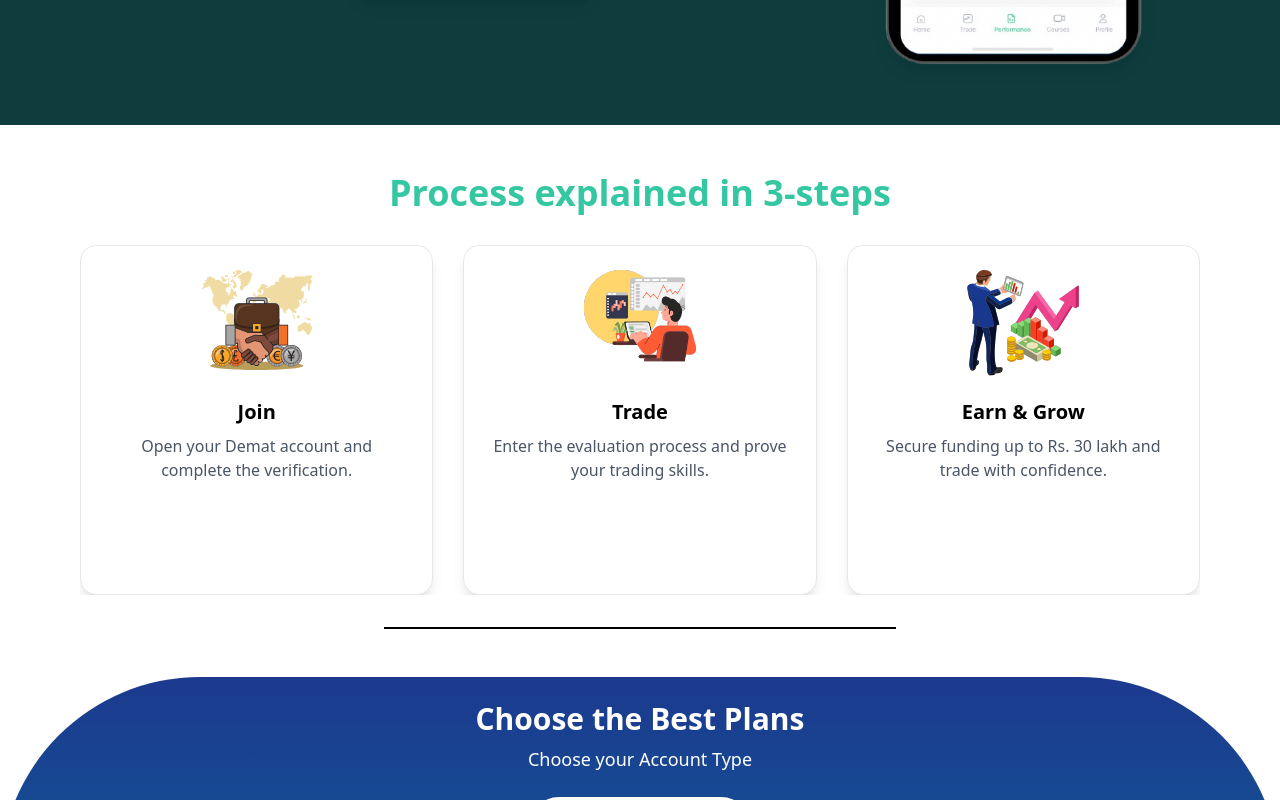
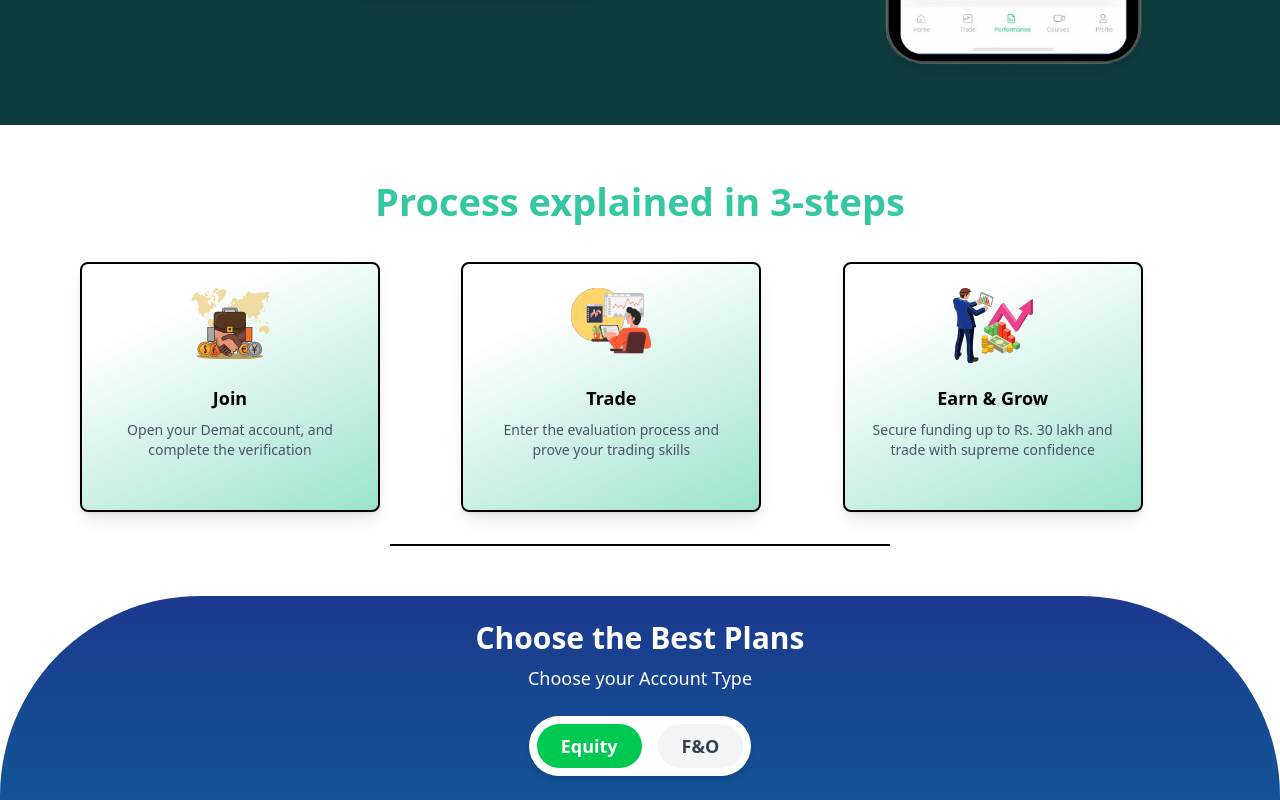
Before and after one commit to CoderSantosh1/capital-curve, a React (Vite) app: page / in a window 1280 px wide. Shown: the part 1360-2160 px from the top of the page. Built offline with nearby package versions, Linux system fonts and the light colour scheme.

Commit message:
some cjg

```diff
--- a/src/components/ProcessSteps.jsx
+++ b/src/components/ProcessSteps.jsx
@@ -1,66 +1,50 @@
 import React from "react";
-import { Swiper, SwiperSlide } from "swiper/react";
-import "swiper/css";
-import "swiper/css/navigation";
-import { Navigation } from "swiper/modules";
+import "./components.css";
 import Rf from "../assets/Earn and grow image.svg";
 import Tr from "../assets/Trade image.svg";
 import Jo from "../assets/Join image.svg";
-
 const steps = [
   {
     title: "Join",
-    description: "Open your Demat account and complete the verification.",
-    image: Jo,
+    description: "Open your Demat account, and complete the verification",
+    image: Jo, // Replace with actual image
   },
   {
     title: "Trade",
-    description: "Enter the evaluation process and prove your trading skills.",
-    image: Tr,
+    description: "Enter the evaluation process and prove your trading skills",
+    image: Tr, // Replace with actual image
   },
   {
     title: "Earn & Grow",
-    description: "Secure funding up to Rs. 30 lakh and trade with confidence.",
-    image: Rf,
+    description:
+      "Secure funding up to Rs. 30 lakh and trade with supreme confidence",
+    image: Rf, // Replace with actual image
   },
 ];
 
 const ProcessSteps = () => {
   return (
-    <div className="max-w-6xl mx-auto px-4 py-12">
-      {/* Header */}
-      <h2 className="text-3xl sm:text-4xl font-bold text-[#34c7a2] text-center mb-8">
+    <div className="max-w-6xl mx-auto px-4 py-12 text-center">
+      <h2 className="text-[38px] font-bold text-[#34c7a2] mb-8">
         Process explained in <span className="font-bold">3-steps</span>
       </h2>
-
-      {/* Swiper */}
-      <Swiper
-        breakpoints={{
-          320: { slidesPerView: 1, spaceBetween: 15 }, // Mobile
-          640: { slidesPerView: 2, spaceBetween: 20 }, // Tablet
-          1024: { slidesPerView: 3, spaceBetween: 30 }, // Desktop
-        }}
-        modules={[Navigation]}
-        navigation
-        className="mySwiper"
-      >
+      <div className="grid grid-cols-1 md:grid-cols-3 gap-6">
         {steps.map((step, index) => (
-          <SwiperSlide key={index} className="flex justify-center">
-            <div className="bg-white shadow-lg rounded-2xl border border-gray-200 p-6 flex flex-col items-center text-center max-w-sm w-full h-[300px] sm:h-[350px] transition-transform transform hover:scale-105">
-              <img
-                src={step.image}
-                alt={step.title}
-                className="w-24 h-24 sm:w-28 sm:h-28 object-contain mb-4"
-              />
-              <h3 className="text-lg sm:text-xl font-semibold mb-2">{step.title}</h3>
-              <p className="text-gray-600 text-sm sm:text-base">{step.description}</p>
-            </div>
-          </SwiperSlide>
+          <div
+            key={index}
+            className="bg-gradient-to-b box rounded-lg h-[250px] w-[300px] shadow-lg border-black  border-2 p-6 flex flex-col items-center transition-transform transform hover:scale-105 "
+          >
+            <img
+              src={step.image}
+              alt={step.title}
+              className="w-20 h-20 mb-4 object-contain"
+            />
+            <h3 className="text-lg font-bold mb-2">{step.title}</h3>
+            <p className="text-gray-600 text-sm">{step.description}</p>
+          </div>
         ))}
-      </Swiper>
-
-      {/* Divider */}
-      <div className="mt-8 border-t-2 border-black w-[80%] max-w-lg mx-auto"></div>
+      </div>
+      <div className="mt-8 border-t-2 border-black w-[500px] h-1 mx-auto"></div>
     </div>
   );
 };
```
